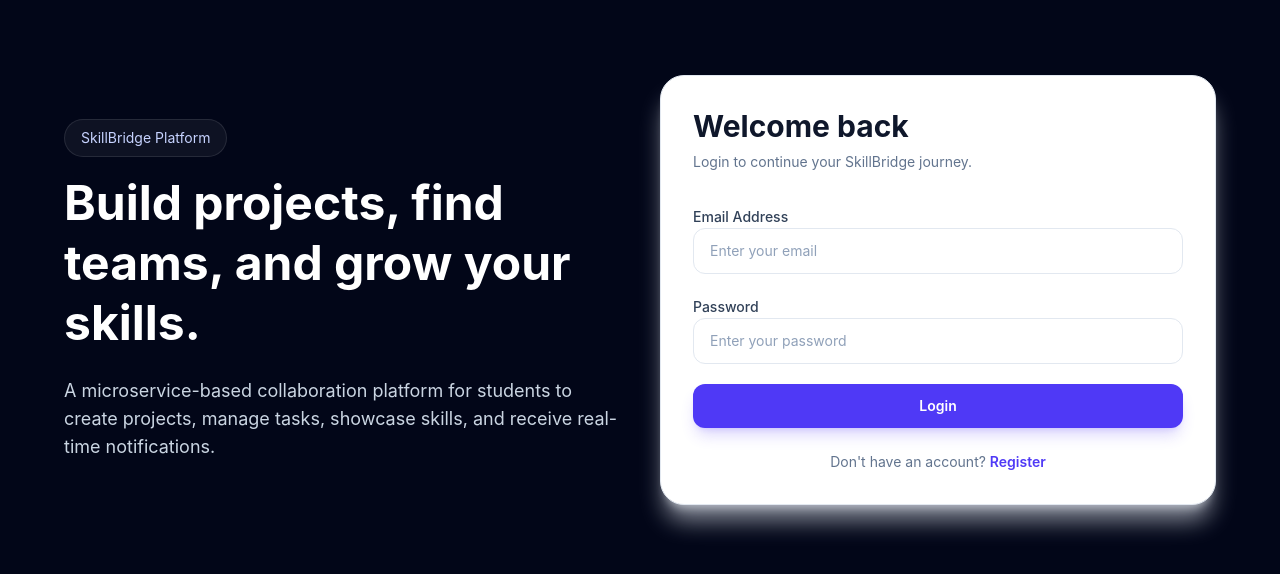
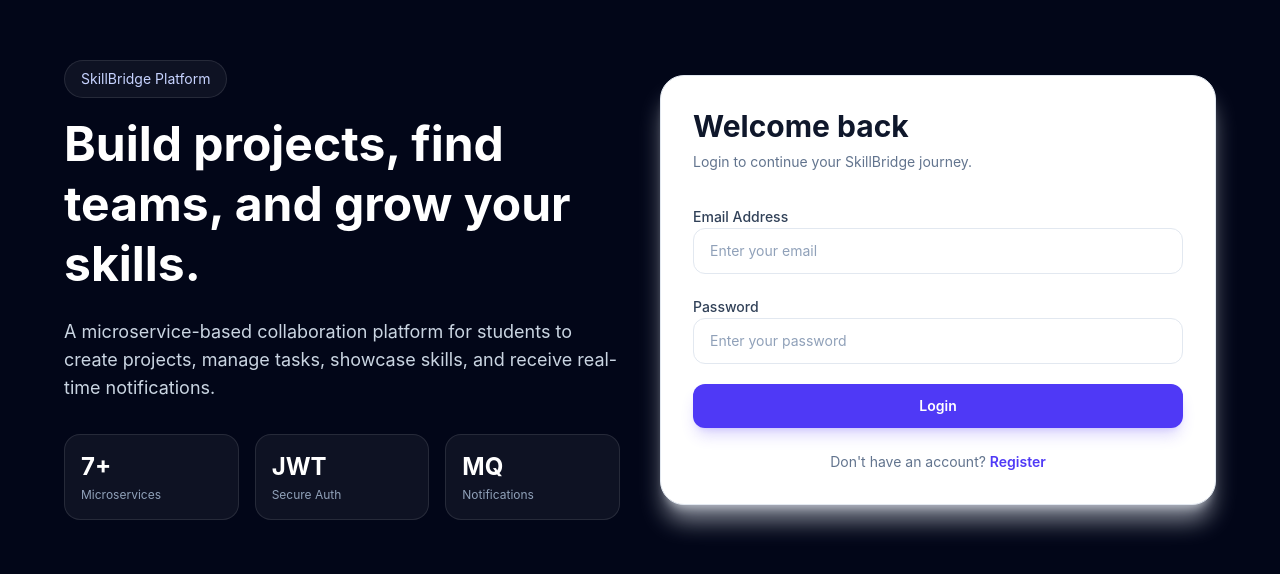
Before and after one commit to Randew2003/skillbridge-platform, a React app in the folder frontend/: page /login in a window 1280 px wide. Shown: the part 110-684 px from the top of the page. Built offline with nearby package versions, Linux system fonts and the light colour scheme; the HTML template or start-up script is replaced by a standard one.

Commit message:
feat: enhance AuthForm with error display and additional content sections

```diff
--- a/frontend/src/features/auth/components/AuthForm.jsx
+++ b/frontend/src/features/auth/components/AuthForm.jsx
@@ -12,12 +12,15 @@ const AuthForm = ({
   onSubmit,
   buttonText,
   loading,
+  error,
   footer,
 }) => {
   return (
     <div className="min-h-screen bg-slate-950 px-4 py-10 text-slate-900">
       <div className="mx-auto flex min-h-[calc(100vh-80px)] max-w-6xl items-center justify-center">
         <div className="grid w-full items-center gap-10 lg:grid-cols-2">
+
+          {/* Left side content */}
           <motion.div
             initial={{ opacity: 0, y: 24 }}
             animate={{ opacity: 1, y: 0 }}
@@ -37,8 +40,26 @@ const AuthForm = ({
               projects, manage tasks, showcase skills, and receive real-time
               notifications.
             </p>
+
+            <div className="mt-8 grid max-w-xl grid-cols-3 gap-4">
+              <div className="rounded-2xl border border-white/10 bg-white/5 p-4">
+                <p className="text-2xl font-bold">7+</p>
+                <p className="mt-1 text-xs text-slate-400">Microservices</p>
+              </div>
+
+              <div className="rounded-2xl border border-white/10 bg-white/5 p-4">
+                <p className="text-2xl font-bold">JWT</p>
+                <p className="mt-1 text-xs text-slate-400">Secure Auth</p>
+              </div>
+
+              <div className="rounded-2xl border border-white/10 bg-white/5 p-4">
+                <p className="text-2xl font-bold">MQ</p>
+                <p className="mt-1 text-xs text-slate-400">Notifications</p>
+              </div>
+            </div>
           </motion.div>
 
+          {/* Form card */}
           <motion.div
             initial={{ opacity: 0, scale: 0.96 }}
             animate={{ opacity: 1, scale: 1 }}
@@ -64,12 +85,22 @@ const AuthForm = ({
                   />
                 ))}
 
+                {error && (
+                  <div className="rounded-xl border border-red-200 bg-red-50 px-4 py-3 text-sm text-red-600">
+                    {error}
+                  </div>
+                )}
+
                 <Button type="submit" disabled={loading}>
                   {loading ? "Please wait..." : buttonText}
                 </Button>
               </form>
 
-              {footer && <div className="mt-6 text-center text-sm">{footer}</div>}
+              {footer && (
+                <div className="mt-6 text-center text-sm">
+                  {footer}
+                </div>
+              )}
             </Card>
           </motion.div>
         </div>
```
